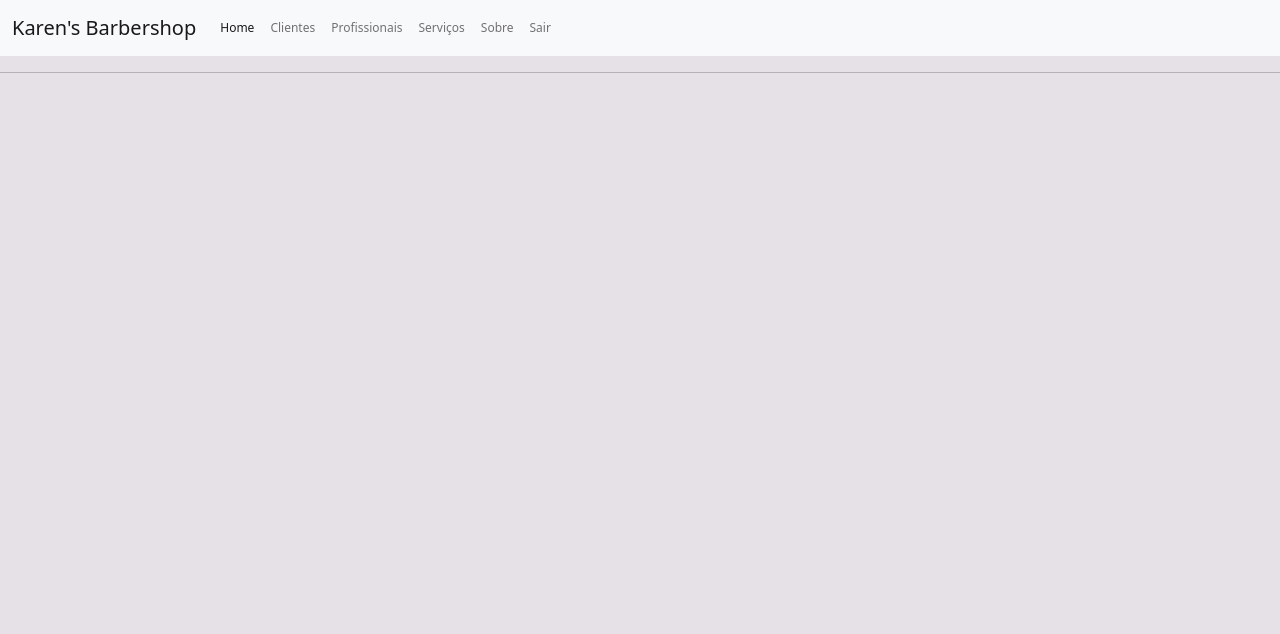
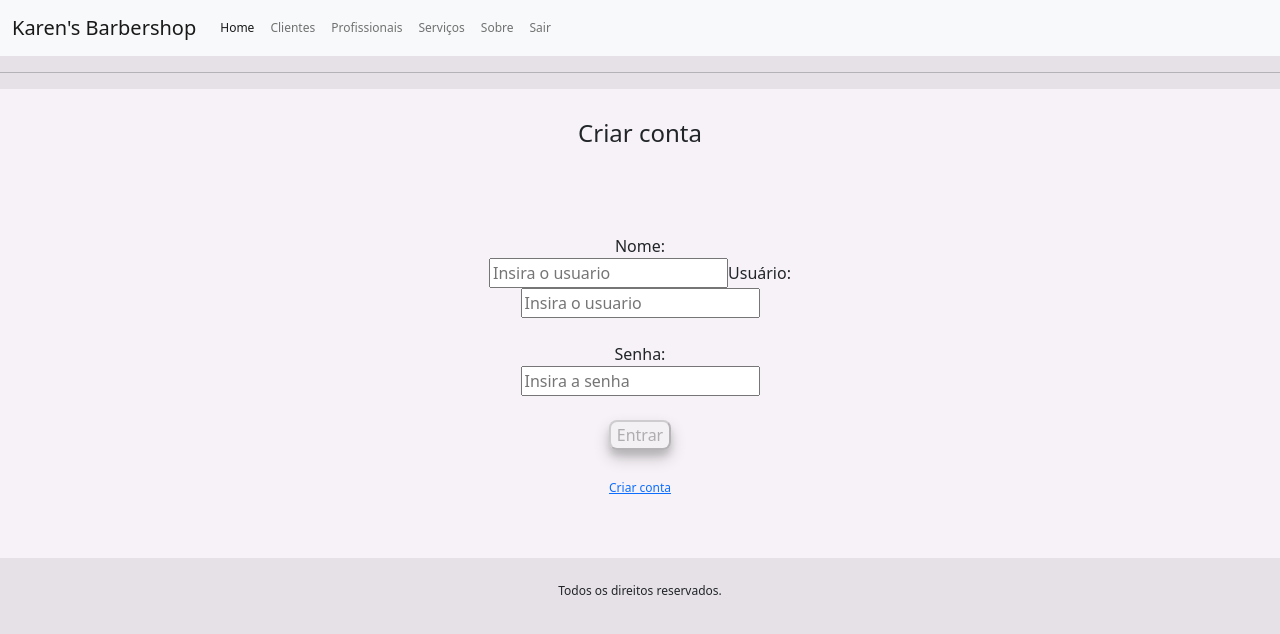
Before and after one commit to NandoLopes/P3_KarenLiviaAlves_Stackblitz, an Angular app: page /cadastrar in a window 1280 px wide. Before the commit this address led to /. Shown: the top 634 px of the page. Built offline with nearby package versions, Linux system fonts and the light colour scheme.

Commit message:
Feat: Implementado criação de conta

```diff
--- a/src/app/components/clientes/clientes.component.html
+++ b/src/app/components/clientes/clientes.component.html
@@ -27,7 +27,7 @@
                 </tr>
               </tbody>
           </table><br>
-          <button class="btnexterno" [routerLink]="['/cadastro-cliente']">Cadastrar Cliente</button><br><br>
+          <button class="btnexterno" [routerLink]="['/cadastro-cliente']">Cadastrar cliente</button><br><br>
       </form>
     </div>
   </body>
--- a/src/app/components/criar-conta/criar-conta.component.html
+++ b/src/app/components/criar-conta/criar-conta.component.html
@@ -1,3 +1,69 @@
-<p>
-criar-conta works!
-</p>
+<!doctype html>
+<html lang="en">
+  <head>
+    <meta charset="utf-8">
+    <meta name="viewport" content="width=device-width, initial-scale=1">
+  </head>
+  <body>
+    <div>
+      <form class="center" [formGroup]="registerForm">
+        <h4>Criar conta</h4>
+        <br />
+        <div>
+          <div class="center"><br />
+            <label>Nome:</label><br />
+            <input type="text" [ngClass]="{'is-invalid': registerForm.get('Usuario').errors && registerForm.get('Usuario').touched}"
+            formControlName="Usuario" placeholder="Insira o usuario">
+            <div *ngIf="registerForm.get('Nome').hasError('required')
+              && registerForm.get('Nome').touched" class="invalid-feedback">Digite a Nome.
+            </div>
+            <div *ngIf="registerForm.get('Nome').hasError('minLength')
+              && registerForm.get('Nome').touched" class="invalid-feedback">Nome deve ter no pelo menos 4 caracteres.
+            </div>
+            <div *ngIf="registerForm.get('Nome').hasError('maxLength')
+              && registerForm.get('Nome').touched" class="invalid-feedback">Nome deve ter no máximo 10 caracteres.
+            </div>
+
+            <label>Usuário:</label><br />
+            <input type="text" [ngClass]="{'is-invalid': registerForm.get('Usuario').errors && registerForm.get('Usuario').touched}"
+            formControlName="Usuario" placeholder="Insira o usuario">
+            <div *ngIf="registerForm.get('Usuario').hasError('required')
+              && registerForm.get('Usuario').touched" class="invalid-feedback">Usuario é obrigatório.
+            </div>
+            <div *ngIf="registerForm.get('Usuario').hasError('minLength')
+              && registerForm.get('Usuario').touched" class="invalid-feedback">Usuario deve ter no pelo menos 4 caracteres.
+            </div>
+            <div *ngIf="registerForm.get('Usuario').hasError('maxLength')
+              && registerForm.get('Usuario').touched" class="invalid-feedback">Usuario deve ter no máximo 10 caracteres.
+            </div><br /><br />
+
+            <label>Senha:</label><br />
+            <input type="password"[ngClass]="{'is-invalid': registerForm.get('Senha').errors && registerForm.get('Senha').touched}"
+              formControlName="Senha" placeholder="Insira a senha">
+            <div *ngIf="registerForm.get('Senha').hasError('required')
+              && registerForm.get('Senha').touched" class="invalid-feedback">Digite a senha.
+            </div>
+            <div *ngIf="registerForm.get('Senha').hasError('minLength')
+              && registerForm.get('Senha').touched" class="invalid-feedback">Senha deve ter no pelo menos 4 caracteres.
+            </div>
+            <div *ngIf="registerForm.get('Senha').hasError('maxLength')
+              && registerForm.get('Senha').touched" class="invalid-feedback">Senha deve ter no máximo 10 caracteres.
+            </div><br /><br />
+
+            <div *ngIf="usuarioExistente == true">
+              <span>Usuário já existe.</span>
+            </div>
+            <div>
+              <button class="btnexterno" [disabled]="!registerForm.valid" (click)="criar()">Entrar
+              </button><br /><br />
+              <a [routerLink]="['/cadastrar']">Criar conta</a>
+            </div>
+          </div>
+        </div>
+      </form><br/>
+    </div>
+  </body>
+  <footer>
+  <p>Todos os direitos reservados.</p>
+  </footer>
+</html>
--- a/src/app/components/criar-conta/criar-conta.component.ts
+++ b/src/app/components/criar-conta/criar-conta.component.ts
@@ -1,4 +1,8 @@
 import { Component, OnInit } from '@angular/core';
+import { FormBuilder, FormGroup, Validators } from '@angular/forms';
+import { Router } from '@angular/router';
+import { Login } from '../../models/login';
+import { LoginService } from '../../services/Login.service';
 
 @Component({
   selector: 'app-criar-conta',
@@ -7,9 +11,48 @@ import { Component, OnInit } from '@angular/core';
 })
 export class CriarContaComponent implements OnInit {
 
-  constructor() { }
+  usuario: Login;
+  usuarioExistente: boolean = null;
+
+  registerForm: FormGroup;
+
+  constructor(
+    private loginService: LoginService,
+    private fb: FormBuilder,
+    private router: Router) { }
 
   ngOnInit() {
+    this.loginService.deslogar();
+    this.validacao();
   }
 
+  criar(){
+    if(this.registerForm.valid){
+      this.usuario = {...this.usuario, ...this.registerForm.value};
+
+      if(this.loginService.getUsuarioByUsuario(this.usuario.Nome)){
+        this.usuarioExistente = true;
+        return;
+      }
+
+      this.criarConta(this.usuario);
+
+      this.router.navigate(
+        ['/home']
+      );
+    }
+  }
+
+  criarConta(usuario: Login){
+    console.log(this.loginService.setUsuario(usuario));
+  }
+
+  validacao(){
+    this.registerForm = this.fb.group({
+      Id: [],
+      Nome: ['', [Validators.required, Validators.minLength(4), Validators.maxLength(10)]],
+      Usuario: ['', [Validators.required, Validators.minLength(4), Validators.maxLength(10)]],
+      Senha: ['',  [Validators.required, Validators.minLength(4), Validators.maxLength(10)]]
+    });
+  }
 }
--- a/src/app/components/login/login.component.html
+++ b/src/app/components/login/login.component.html
@@ -29,7 +29,7 @@
             <div>
               <button class="btnexterno" [disabled]="!registerForm.valid" (click)="logar()">Entrar
               </button><br /><br />
-              <a [routerLink]="['/servicos']">Criar conta</a>
+              <a [routerLink]="['/cadastrar']">Criar conta</a>
             </div>
           </div>
         </div>
--- a/src/app/components/login/login.component.ts
+++ b/src/app/components/login/login.component.ts
@@ -34,7 +34,6 @@ export class LoginComponent implements OnInit {
   }
 
   verificarLogin(usuario: Login){
-    console.log(usuario);
     if(this.loginService.logar(usuario)){
       this.router.navigate(
         ['/home']
--- a/src/app/components/profissional/profissional.component.html
+++ b/src/app/components/profissional/profissional.component.html
@@ -7,7 +7,7 @@
   <body>
     <div class="backmid">
       <form class="center">
-        <h4>Tabela de Profissional</h4><br>
+        <h4>Tabela de profissionais</h4><br>
           <table class="center">
               <tr>
                 <th>Nome</th>
@@ -27,7 +27,7 @@
                 </tr>
               </tbody>
           </table><br>
-          <button class="btnexterno" [routerLink]="['/cadastro-profissional']">Cadastrar Profissional</button><br><br>
+          <button class="btnexterno" [routerLink]="['/cadastro-profissional']">Cadastrar profissional</button><br><br>
       </form>
     </div>
   </body>
--- a/src/app/components/sobre/sobre.component.html
+++ b/src/app/components/sobre/sobre.component.html
@@ -1,19 +1,18 @@
 <!doctype html>
 <html lang="en">
   <head>
-    <!-- Required meta tags -->
     <meta charset="utf-8">
     <meta name="viewport" content="width=device-width, initial-scale=1">
   </head>
   <body>
-    <div class="backmid"><hr/>
-      <form class="formCad">
-        <h4>Sobre:</h4>
+    <div>
+      <form class="center">
+        <h4>Sobre</h4>
         <br/>
           <p>Nome: Karen Livia Alves.</p>
           <p>RA: 0050831921045.</p>
           <p>GitHub: <a href="https://github.com/KarenLivia"> https://github.com/KarenLivia</a></p>
-      </form><br>
+      </form>
     </div>
   </body>
   <footer>
--- a/src/app/services/Login.service.ts
+++ b/src/app/services/Login.service.ts
@@ -6,7 +6,7 @@ export class LoginService {
 
   listContas: Login[] = [
     {Id: 1, Nome: "Administrador", Usuario: "admin", Senha: "admin"},
-    {Id: 2, Nome: "Karen", Usuario: "Nerak", Senha: "123"}
+    {Id: 2, Nome: "Karen", Usuario: "Nerak", Senha: "1234"}
   ];
   usuarioLogado: Login;
 
@@ -20,12 +20,16 @@ export class LoginService {
     return this.listContas.find(x => x.Id == id);
   }
 
+  public getUsuarioByUsuario(usuario: string): Login {
+    return this.listContas.find(x => x.Usuario == usuario);
+  }
+
   public getUsuarioLogado(): any{
     return this.usuarioLogado;
   }
 
   public logar(usuario: Login): boolean{
-    let verificacao
+    let verificacao: Login;
     verificacao = this.listContas.find(x => x.Usuario == usuario.Usuario);
     if(!verificacao || verificacao == undefined)
       return false;
--- a/src/styles.css
+++ b/src/styles.css
@@ -9,11 +9,14 @@ button {
   font-size: 12px;
 }
 
-button:hover {background-color: #ad5ac7}
+button:hover {
+  background-color: #ad5ac7;
+}
 
 button:active {
   background-color: #7b3e8e;
   transform: translateY(4px);
+  color: #ffffff;
 }
 
 body{
@@ -39,6 +42,7 @@ footer{
 table, td{
   border: 1px solid #7b3e8e;
   font-size: 14px;
+  padding: 15px;
 }
 
 th{
```
Also changed, not shown: src/app/app.module.ts (+7 -1 lines), src/app/components/navbar/navbar.component.html (indentation only).
